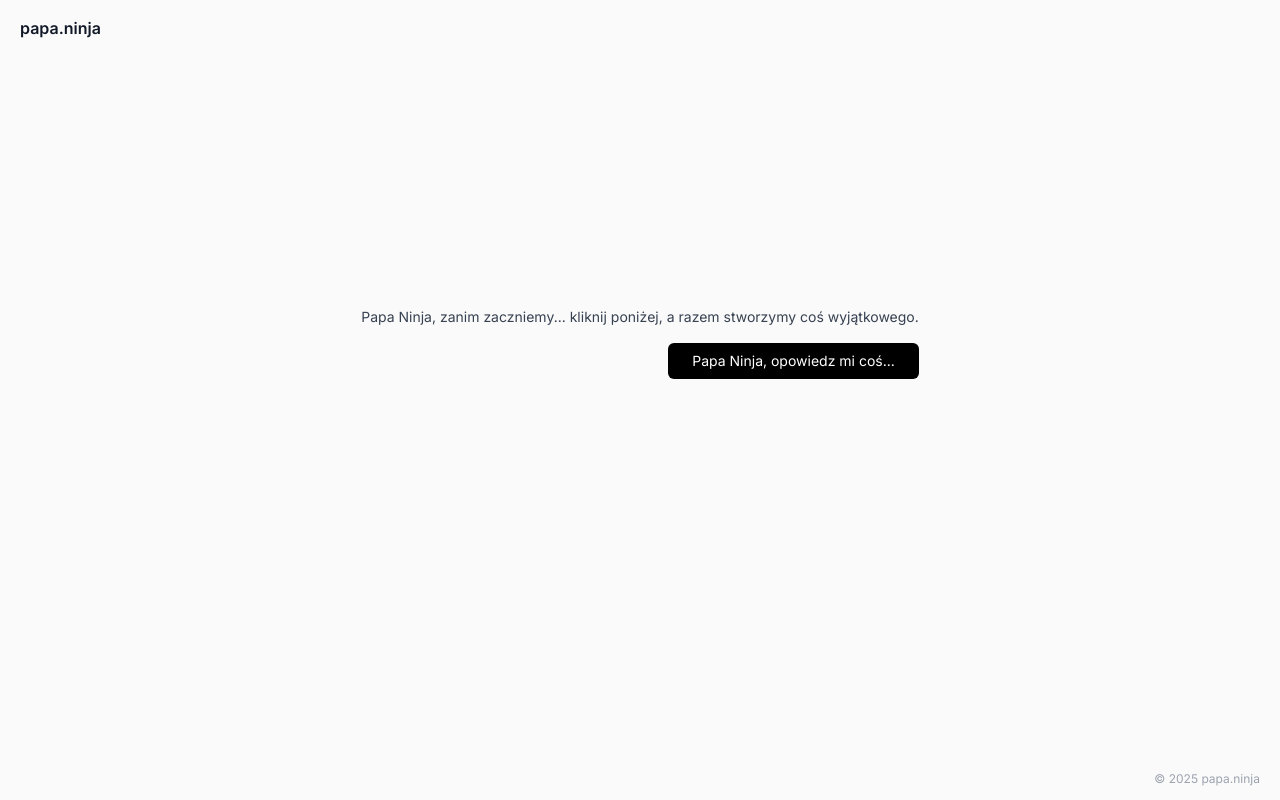
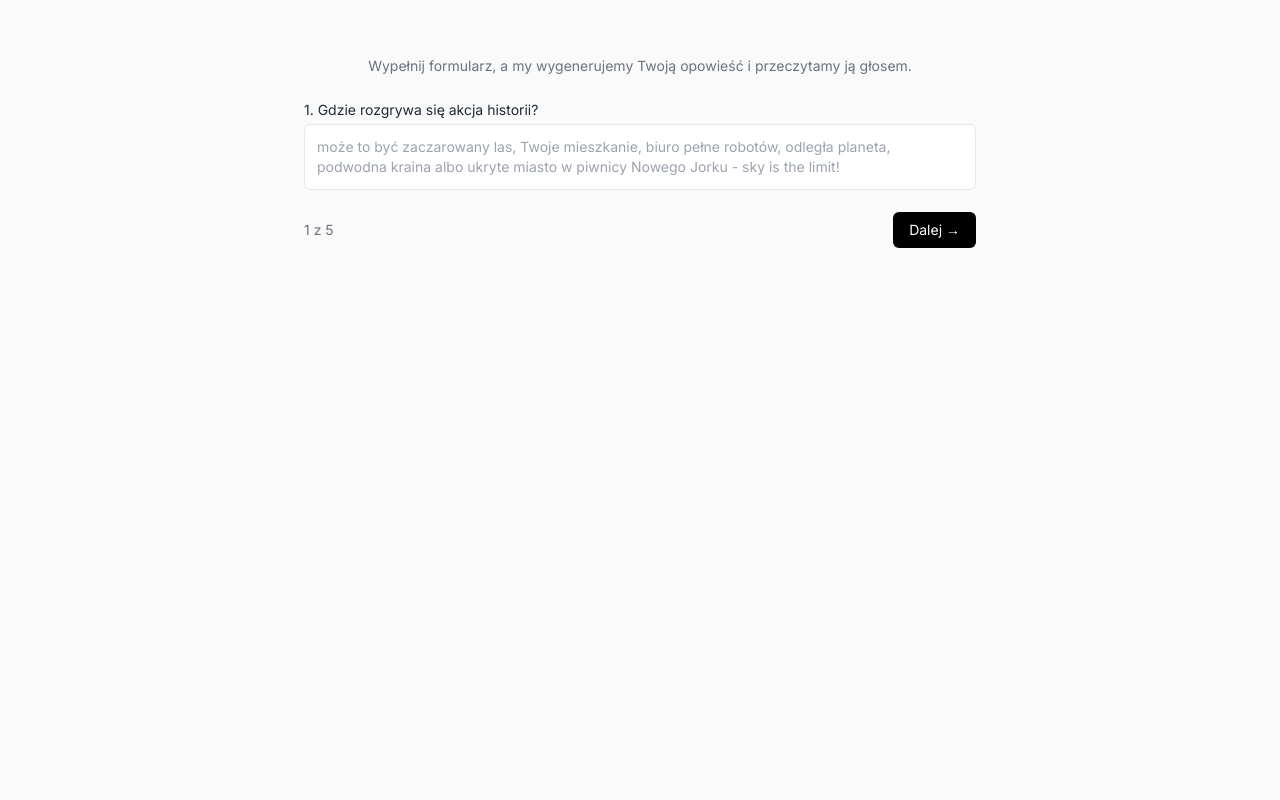
Before and after one commit to kamilsoldacki/will-you-read-me-smth, a Flask app: page / in a window 1280 px wide. Run offline with Flask 3, Linux system fonts and the light colour scheme; some libraries are stand-ins or nearby versions.

Commit message:
Update index.html

```diff
--- a/templates/index.html
+++ b/templates/index.html
@@ -3,10 +3,9 @@
 <head>
   <meta charset="UTF-8" />
   <meta name="viewport" content="width=device-width, initial-scale=1" />
-  <title>papa.ninja</title>
+  <title>Twoja Bajka</title>
   <script src="https://cdn.tailwindcss.com"></script>
   <link href="https://fonts.googleapis.com/css2?family=Inter:wght@400;600&display=swap" rel="stylesheet" />
-  <link rel="stylesheet" href="/static/enhanced-style.css">
   <style>
     body {
       font-family: 'Inter', sans-serif;
@@ -30,52 +29,44 @@
   </style>
 </head>
 <body class="text-gray-800">
-  <div id="branding">papa.ninja</div>
   <div class="max-w-3xl mx-auto px-4 py-6">
     <div class="w-full p-6 sm:p-8">
-
-      <div id="welcome-screen" class="text-sm text-gray-700 py-20">
-        <p class="mb-4">Papa Ninja, zanim zaczniemy... kliknij poniżej, a razem stworzymy coś wyjątkowego.</p>
-        <div class="text-right">
-          <button id="startBtn" class="px-6 py-2 bg-black text-white rounded-md text-sm">Papa Ninja, opowiedz mi coś...</button>
+      <div class="text-center mb-6">
+        <p class="text-sm text-gray-500">Wypełnij formularz, a my wygenerujemy Twoją opowieść i przeczytamy ją głosem.</p>
       </div>
-      </div>
-
-      <div id="form-wrapper" style="display:none;">
-        <form id="storyForm" class="space-y-4">
+      <form id="storyForm" class="space-y-4 w-full max-w-3xl mx-auto">
         <div class="step">
-            <label class="block mb-1 text-sm font-medium">Gdzie rozgrywa się akcja historii?</label>
-            <textarea name="q1" required class="w-full p-3 border border-gray-200 rounded-md text-sm focus:outline-none focus:ring focus:ring-black" placeholder="może to być zaczarowany las, Twoje mieszkanie, biuro pełne robotów, odległa planeta, podwodna kraina albo ukryte miasto w piwnicy Nowego Jorku - sky is the limit!"></textarea>
+          <label class="block mb-1 text-sm font-medium">1. Gdzie rozgrywa się akcja historii?</label>
+          <textarea name="q1" required class="w-full p-3 border border-gray-200 rounded-md text-sm focus:outline-none focus:ring focus:ring-black" placeholder="może to być zaczarowany las, Twoje mieszkanie, biuro pełne robotów, odległa planeta, podwodna kraina albo ukryte miasto w piwnicy Nowego Jorku - sky is the limit!" class="min-h-[120px] resize-none" name="q1" required class="w-full p-3 border border-gray-200 rounded-md text-sm focus:outline-none focus:ring focus:ring-black" placeholder="może to być zaczarowany las, Twoje mieszkanie, biuro pełne robotów, odległa planeta, podwodna kraina albo ukryte miasto w piwnicy Nowego Jorku - sky is the limit!" style="resize: none;"></textarea>
         </div>
         <div class="step hidden">
-            <label class="block mb-1 text-sm font-medium">Jak nazywają się główni bohaterowie?</label>
-            <textarea name="q2" required class="w-full p-3 border border-gray-200 rounded-md text-sm focus:outline-none focus:ring focus:ring-black" placeholder="możesz podać swoje imię, imiona znajomych, domowników, ukochanych pluszaków lub... ulubionych postaci z gier"></textarea>
+          <label class="block mb-1 text-sm font-medium">2. Jak nazywają się główni bohaterowie?</label>
+          <textarea name="q2" required class="w-full p-3 border border-gray-200 rounded-md text-sm focus:outline-none focus:ring focus:ring-black" placeholder="możesz podać swoje imię, imiona znajomych, domowników, ukochanych pluszaków lub... ulubionych postaci z gier" class="min-h-[120px] resize-none" name="q2" required class="w-full p-3 border border-gray-200 rounded-md text-sm focus:outline-none focus:ring focus:ring-black" placeholder="możesz podać swoje imię, imiona znajomych, domowników, ukochanych pluszaków lub... ulubionych postaci z gier" style="resize: none;"></textarea>
         </div>
         <div class="step hidden">
-            <label class="block mb-1 text-sm font-medium">Jaki jest motyw przewodni historii?</label>
-            <textarea name="q3" required class="w-full p-3 border border-gray-200 rounded-md text-sm focus:outline-none focus:ring focus:ring-black" placeholder="co jest sercem tej opowieści? odwaga, przyjaźń, magia, wielka tajemnica, a może walka ze strachem lub szalona przygoda?"></textarea>
+          <label class="block mb-1 text-sm font-medium">3. Jaki jest motyw przewodni historii?</label>
+          <textarea name="q3" required class="w-full p-3 border border-gray-200 rounded-md text-sm focus:outline-none focus:ring focus:ring-black" placeholder="co jest sercem tej opowieści? odwaga, przyjaźń, magia, wielka tajemnica, a może walka ze strachem lub szalona przygoda?" class="min-h-[120px] resize-none" name="q3" required class="w-full p-3 border border-gray-200 rounded-md text-sm focus:outline-none focus:ring focus:ring-black" placeholder="co jest sercem tej opowieści? odwaga, przyjaźń, magia, wielka tajemnica, a może walka ze strachem lub szalona przygoda?" style="resize: none;"></textarea>
         </div>
         <div class="step hidden">
-            <label class="block mb-1 text-sm font-medium">Czy bohaterowie mają jakieś supermoce?</label>
-            <textarea name="q4" required class="w-full p-3 border border-gray-200 rounded-md text-sm focus:outline-none focus:ring focus:ring-black" placeholder="wymyśl coś wow! niewidzialność, podróże w czasie, rozmowa ze zwierzętami, kontrola pogody, nadludzka siła, teleportacja lub cokolwiek innego, co sobie wyobrazisz"></textarea>
+          <label class="block mb-1 text-sm font-medium">4. Czy bohaterowie mają jakieś supermoce?</label>
+          <textarea name="q4" required class="w-full p-3 border border-gray-200 rounded-md text-sm focus:outline-none focus:ring focus:ring-black" placeholder="wymyśl coś wow! niewidzialność, podróże w czasie, rozmowa ze zwierzętami, kontrola pogody, nadludzka siła, teleportacja lub cokolwiek innego, co sobie wyobrazisz" class="min-h-[120px] resize-none" name="q4" required class="w-full p-3 border border-gray-200 rounded-md text-sm focus:outline-none focus:ring focus:ring-black" placeholder="wymyśl coś wow! niewidzialność, podróże w czasie, rozmowa ze zwierzętami, kontrola pogody, nadludzka siła, teleportacja lub cokolwiek innego, co sobie wyobrazisz" style="resize: none;"></textarea>
         </div>
         <div class="step hidden">
-            <label class="block mb-1 text-sm font-medium">Co bohaterowie robią w tej historii?</label>
-            <textarea name="q5" required class="w-full p-3 border border-gray-200 rounded-md text-sm focus:outline-none focus:ring focus:ring-black" placeholder="np. wyruszają na wyprawę, rozwiązują zagadkę, pokonują złoczyńcę, odkrywają nowy świat, ratują kogoś w niebezpieczeństwie, znajdują ukryty skarb - a może odkrywają ukrytą wiedzę w starożytnych danych albo ratują świat przed zbuntowaną sztuczną inteligencją"></textarea>
+          <label class="block mb-1 text-sm font-medium">5. Co bohaterowie robią w tej historii?</label>
+          <textarea name="q5" required class="w-full p-3 border border-gray-200 rounded-md text-sm focus:outline-none focus:ring focus:ring-black" placeholder="np. wyruszają na wyprawę, rozwiązują zagadkę, pokonują złoczyńcę, odkrywają nowy świat, ratują kogoś w niebezpieczeństwie, znajdują ukryty skarb - a może odkrywają ukrytą wiedzę w starożytnych danych albo ratują świat przed zbuntowaną sztuczną inteligencją" class="min-h-[120px] resize-none" name="q5" required class="w-full p-3 border border-gray-200 rounded-md text-sm focus:outline-none focus:ring focus:ring-black" placeholder="np. wyruszają na wyprawę, rozwiązują zagadkę, pokonują złoczyńcę, odkrywają nowy świat, ratują kogoś w niebezpieczeństwie, znajdują ukryty skarb - a może odkrywają ukrytą wiedzę w starożytnych danych albo ratują świat przed zbuntowaną sztuczną inteligencją" style="resize: none;"></textarea>
         </div>
         <div class="flex justify-between items-center mt-4">
-            <div id="step-indicator" class="text-sm text-gray-500">1 z 5</div>
+          <div id="step-indicator" class="text-sm text-gray-500">Krok 1 z 5</div>
           <div class="ml-auto space-x-2">
             <button type="button" id="prevBtn" class="px-4 py-2 bg-gray-200 text-gray-800 rounded-md text-sm hidden">← Wstecz</button>
             <button type="button" id="nextBtn" class="px-4 py-2 bg-black text-white rounded-md text-sm">Dalej →</button>
-              <button type="submit" id="submitBtn" class="px-4 py-2 bg-black text-white rounded-md text-sm hidden">Wygeneruj</button>
+            <button type="submit" id="submitBtn" class="px-4 py-2 bg-black text-white rounded-md text-sm hidden">✨ Wygeneruj opowieść</button>
           </div>
         </div>
       </form>
-      </div>
 
 <div id="loadingBarContainer" style="display:none;">
-        <p id="loadingProgressText" class="text-gray-600 text-sm text-center mb-2">Generujemy Twoją bajkę... 0%</p>
+  <p id="loadingProgressText" class="text-gray-600 text-sm text-center mb-2">Generujemy Twoją bajkę...</p>
   <div class="w-full bg-gray-200 rounded-full h-2.5">
     <div id="loadingBarFill" class="bg-black h-2.5 rounded-full transition-all duration-500 ease-in-out" style="width: 0%;"></div>
   </div>
@@ -87,7 +78,15 @@
 </div>
     </div>
   </div>
-  <script src="/static/script.js" defer></script>
-  <div id="footer">© 2025 papa.ninja</div>
+  <script>
+    const player = document.getElementById("player");
+    function showPlayer() {
+      player.style.display = "block";
+      setTimeout(() => {
+        player.classList.add("visible");
+      }, 10);
+    }
+  </script>
+  <script src="/static/script.js"></script>
 </body>
 </html>
```
Lines whose indentation alone changed are shown as unchanged.
